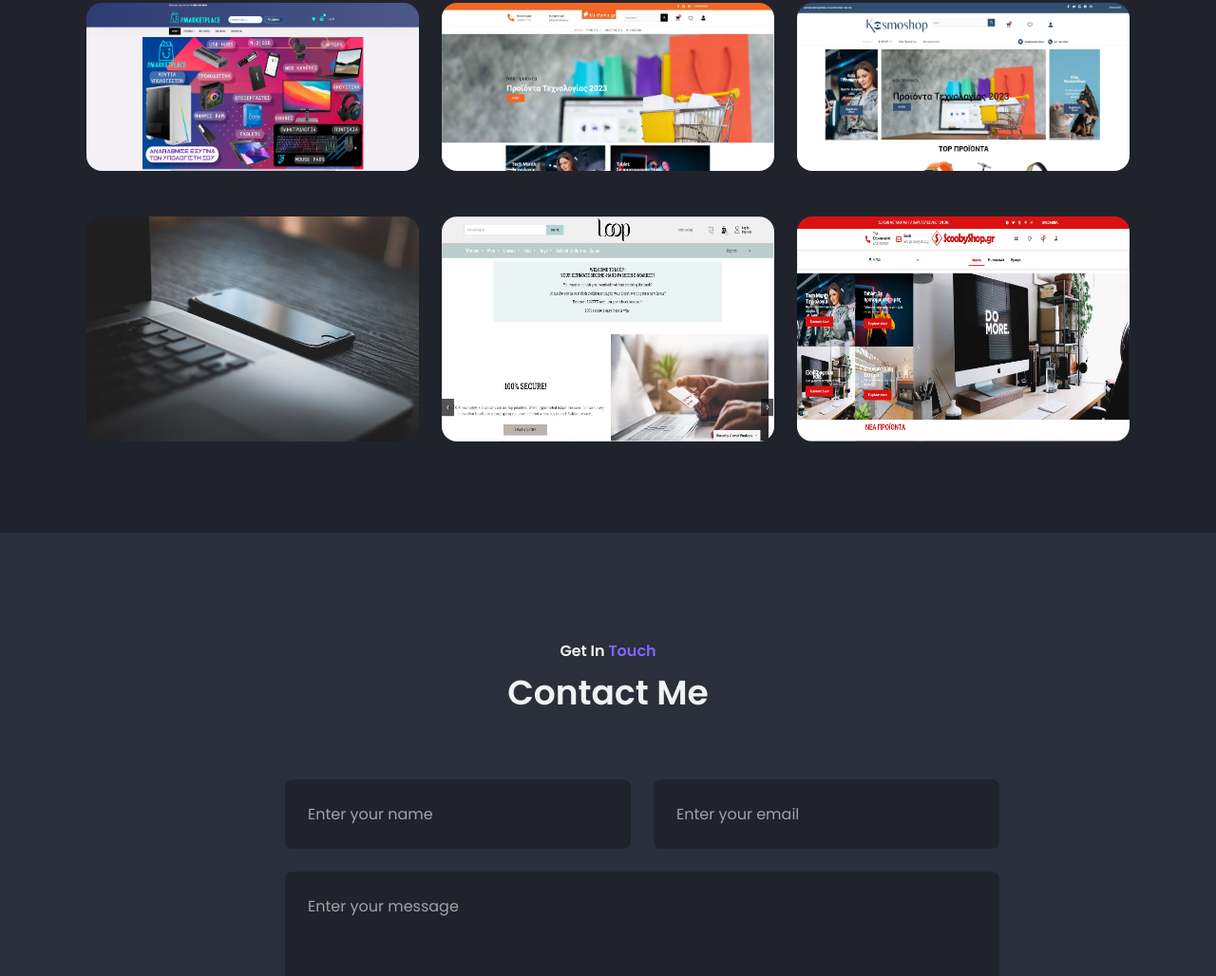
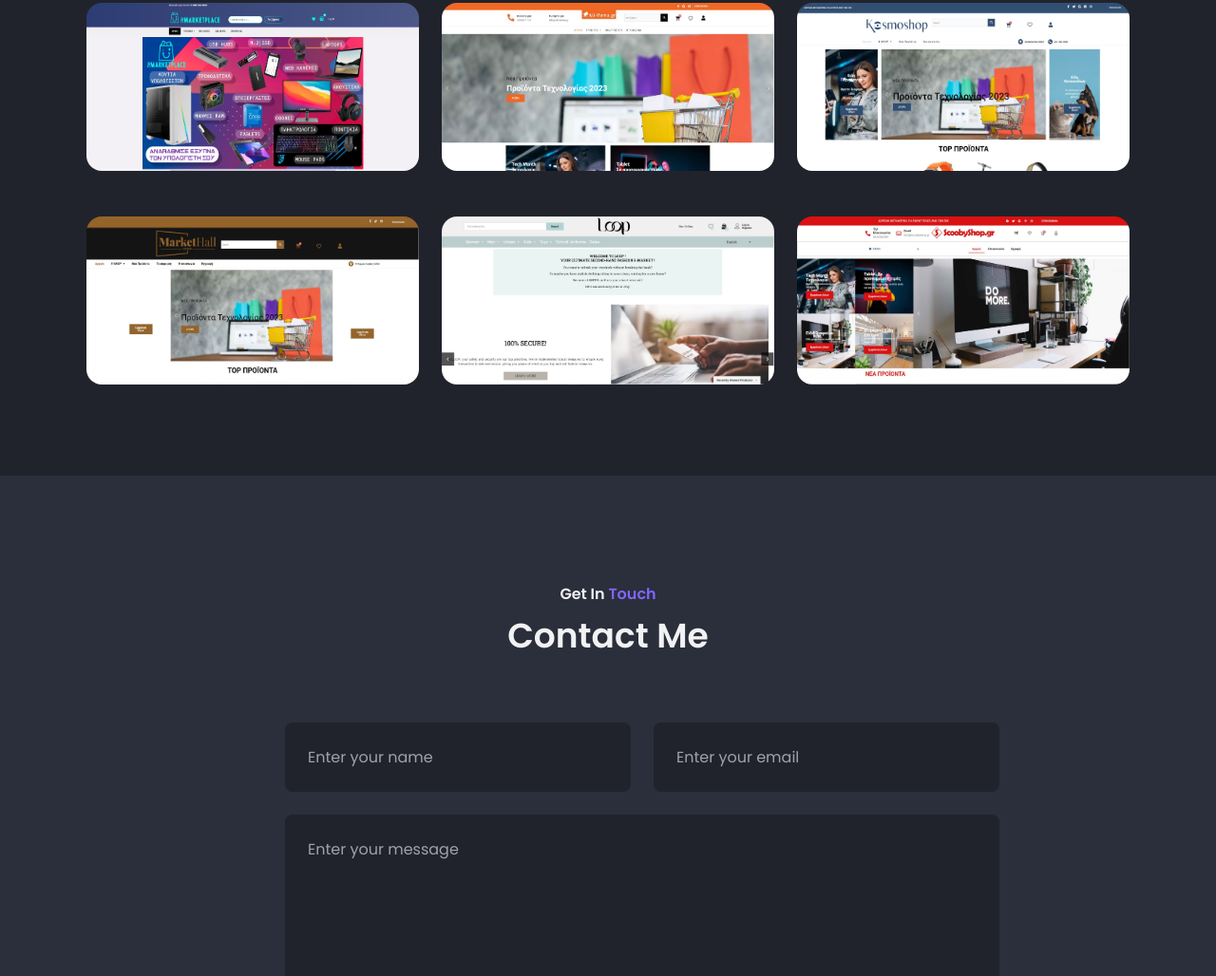
Before and after one commit to TheGladietor/TheGladietor.github.io, a plain HTML site: page portofolio/index.html in a window 1280 px wide. Shown: the part 3051-4079 px from the top of the page at 95% size. Drawn offline with nearby package versions, Linux system fonts and the light colour scheme.

Commit message:
Update index.html

```diff
--- a/portofolio/index.html
+++ b/portofolio/index.html
@@ -356,7 +356,7 @@
                </article>
 
                <article class="projects__card">
-                  <img src="assets/img/project-img-4.jpg" alt="projects image" class="projects__img">
+                  <img src="assets/img/markethall.jpg" alt="projects image" class="projects__img">
 
                   <div class="projects__modal">
                      <span class="projects__subtitle">Web</span>
```
